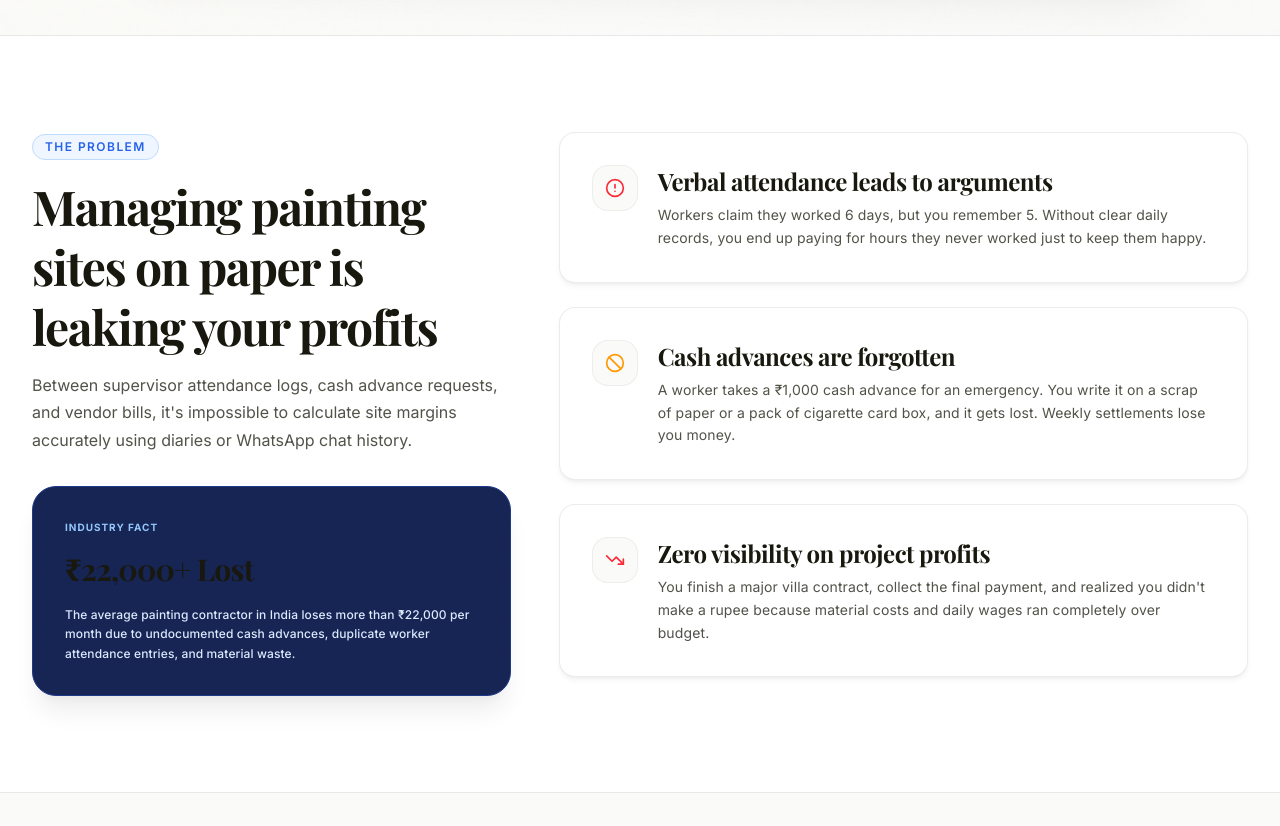
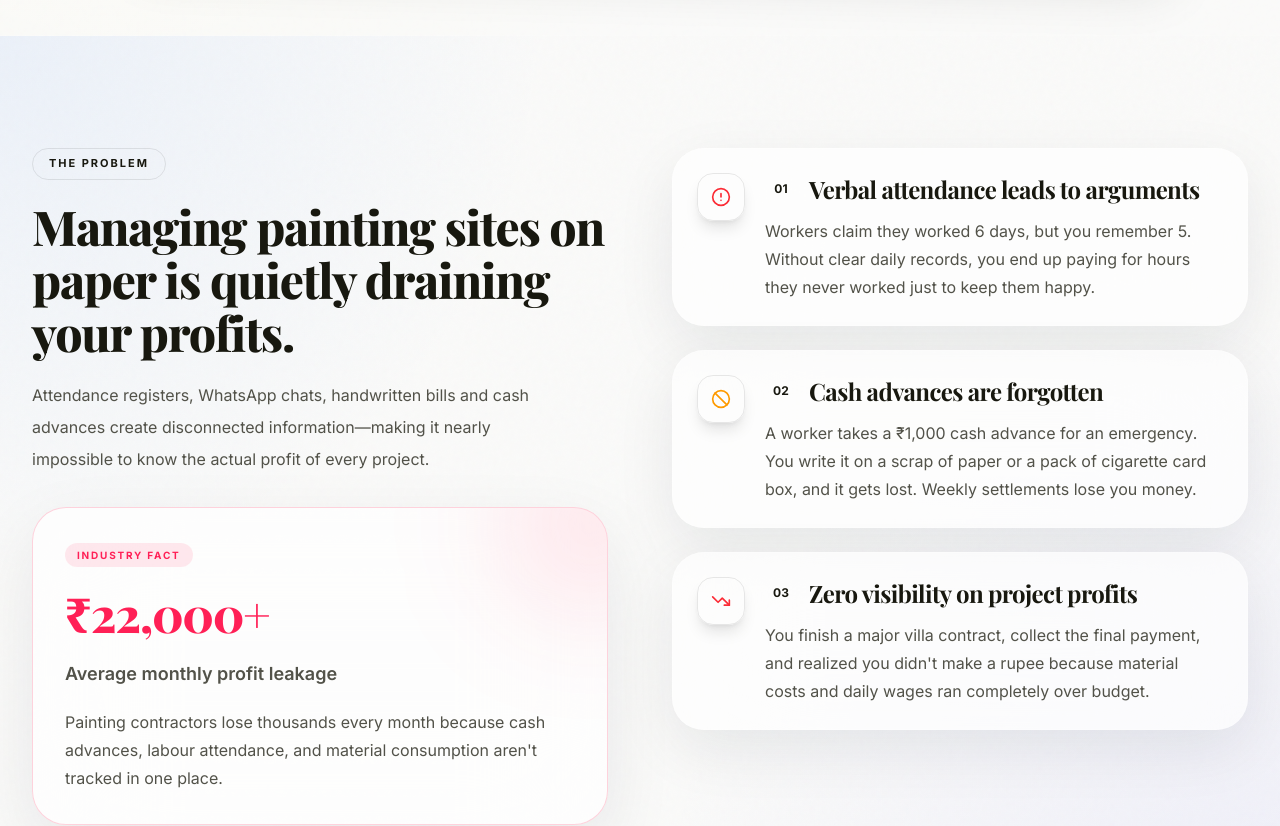
Before and after one commit to CHARLIE1210-A/cms-landing, a Next.js app: page / in a window 1280 px wide. Shown: the part 1400-2226 px from the top of the page. Built offline with nearby package versions, Linux system fonts and the light colour scheme; no server answers.

Commit message:
Redesign Problem-statement

```diff
--- a/components/landing/ProblemStatement.tsx
+++ b/components/landing/ProblemStatement.tsx
@@ -24,72 +24,213 @@ export default function ProblemStatement() {
   ];
 
   return (
-    <section id="problems" className="py-24 bg-surface-raised border-y border-edge-default relative">
-      <div className="max-w-7xl mx-auto px-4 sm:px-6 lg:px-8">
-        <div className="grid grid-cols-1 lg:grid-cols-12 gap-12 items-start">
+    <section
+      id="problems"
+      className="relative overflow-hidden border-y border-white/10 py-28"
+    >
+      {/* Background */}
+      <div className="absolute inset-0 bg-[radial-gradient(circle_at_top_left,rgba(59,130,246,.08),transparent_35%),radial-gradient(circle_at_bottom_right,rgba(99,102,241,.08),transparent_40%)]" />
 
-          {/* Left Column: Heading and High-Impact stat card */}
-          <div className="lg:col-span-5 space-y-8 text-left">
-            <div className="space-y-4">
-              <span className="eyebrow-pill">The Problem</span>
-              <h2 className="headline-section">
-                Managing painting sites on paper is leaking your profits
-              </h2>
-              <p className="body-base text-ink-secondary">
-                Between supervisor attendance logs, cash advance requests, and vendor bills, it's impossible to calculate site margins accurately using diaries or WhatsApp chat history.
-              </p>
+      <div className="relative mx-auto grid max-w-7xl grid-cols-1 items-start gap-16 px-4 sm:px-6 lg:grid-cols-12 lg:px-8">
+
+        {/* LEFT SIDE */}
+        <div className="space-y-8 lg:col-span-6">
+
+          <div className="space-y-5">
+
+            <div className="inline-flex rounded-full border border-primary/20 bg-primary/10 px-4 py-1.5 backdrop-blur-xl">
+              <span className="text-[11px] font-bold uppercase tracking-[0.18em] text-primary">
+                The Problem
+              </span>
             </div>
 
-            {/* High-Impact Leak Block */}
+            <h2 className="max-w-xl text-4xl font-black tracking-tight text-foreground sm:text-5xl">
+              Managing painting sites on paper is quietly draining your profits.
+            </h2>
+
+            <p className="max-w-lg text-base leading-8 text-muted-foreground">
+              Attendance registers, WhatsApp chats, handwritten bills and cash
+              advances create disconnected information—making it nearly impossible
+              to know the actual profit of every project.
+            </p>
+
+          </div>
+
+          {/* Industry Fact */}
+
           <motion.div
             variants={scaleIn}
             initial="hidden"
             whileInView="show"
             viewport={{ once: true }}
-              className="bg-brand-950 text-white rounded-3xl p-8 relative overflow-hidden shadow-card-lg border border-brand-900"
+            whileHover={{
+              y: -6,
+              scale: 1.02,
+            }}
+            transition={{ duration: .35 }}
+            className="
+          relative
+          overflow-hidden
+          rounded-[34px]
+          border
+          border-rose-500/20
+          bg-white/70
+          p-8
+          shadow-[0_25px_70px_rgba(15,23,42,.08)]
+          backdrop-blur-3xl
+
+          dark:bg-slate-950/70
+        "
           >
-              <div className="absolute inset-0 bg-noise opacity-10 pointer-events-none" />
-              <div className="relative z-10 space-y-4">
-                <span className="text-[10px] font-extrabold text-brand-300 uppercase tracking-widest block">
+
+            {/* Glow */}
+
+            <div className="absolute -right-16 -top-16 h-40 w-40 rounded-full bg-rose-500/15 blur-3xl" />
+
+            <div className="relative space-y-5">
+
+              <div className="inline-flex rounded-full bg-rose-500/10 px-3 py-1 text-[10px] font-bold uppercase tracking-[0.18em] text-rose-500">
                 Industry Fact
-                </span>
-                <h3 className="font-heading font-bold text-2xl sm:text-3xl tracking-tight leading-tight">
-                  ₹22,000+ Lost
-                </h3>
-                <p className="text-xs text-brand-100 leading-relaxed font-medium">
-                  The average painting contractor in India loses more than ₹22,000 per month due to undocumented cash advances, duplicate worker attendance entries, and material waste.
-                </p>
-              </div>
-            </motion.div>
               </div>
 
-          {/* Right Column: Stacked Problem List */}
-          <div className="lg:col-span-7 space-y-6">
+              <h3 className="text-5xl font-black tracking-tight text-rose-500">
+                ₹22,000+
+              </h3>
+
+              <p className="text-lg font-semibold text-foreground">
+                Average monthly profit leakage
+              </p>
+
+              <p className="leading-7 text-muted-foreground">
+                Painting contractors lose thousands every month because cash
+                advances, labour attendance, and material consumption aren't tracked
+                in one place.
+              </p>
+
+            </div>
+
+          </motion.div>
+
+        </div>
+
+        {/* RIGHT SIDE */}
+
+        <div className="space-y-6 lg:col-span-6">
+
           {problems.map((prob, idx) => (
+
             <motion.div
               key={idx}
               variants={fadeUp}
               initial="hidden"
               whileInView="show"
               viewport={{ once: true }}
-                className="card-feature bg-white flex flex-col sm:flex-row items-start gap-5"
+              whileHover={{
+                y: -6,
+                scale: 1.015,
+              }}
+              transition={{
+                duration: .3,
+              }}
+              className="
+            group
+            relative
+            overflow-hidden
+            rounded-[32px]
+            border
+            border-white/20
+            bg-white/65
+            p-6
+            shadow-[0_20px_60px_rgba(15,23,42,.08)]
+            backdrop-blur-3xl
+
+            dark:border-white/10
+            dark:bg-slate-950/70
+          "
             >
-                <div className="p-3 bg-surface-base rounded-2xl border border-edge-subtle shrink-0">
+
+              {/* Hover Glow */}
+
+              <div
+                className="
+              absolute
+              inset-0
+              opacity-0
+              transition-opacity
+              duration-500
+
+              group-hover:opacity-100
+              bg-gradient-to-r
+              from-primary/5
+              via-transparent
+              to-primary/5
+            "
+              />
+
+              <div className="relative flex flex-col gap-5 sm:flex-row">
+
+                {/* Icon */}
+
+                <div
+                  className="
+                flex
+                h-12
+                w-12
+                shrink-0
+                items-center
+                justify-center
+
+                rounded-2xl
+
+                border
+                border-primary/15
+
+                bg-primary/10
+
+                text-primary
+
+                shadow-lg
+                shadow-primary/10
+
+                transition-transform
+                duration-300
+
+                group-hover:scale-110
+              "
+                >
                   {prob.icon}
                 </div>
-                <div className="text-left space-y-1.5">
-                  <h3 className="headline-card text-ink-primary">
+
+                {/* Content */}
+
+                <div className="space-y-3">
+
+                  <div className="flex items-center gap-3">
+
+                    <div className="flex h-8 w-8 items-center justify-center rounded-full bg-primary/10 text-xs font-black text-primary">
+                      {String(idx + 1).padStart(2, "0")}
+                    </div>
+
+                    <h3 className="text-2xl font-bold tracking-tight text-foreground">
                       {prob.title}
                     </h3>
-                  <p className="body-sm text-ink-secondary">
+
+                  </div>
+
+                  <p className="leading-7 text-muted-foreground">
                     {prob.description}
                   </p>
-                </div>
-              </motion.div>
-            ))}
+
                 </div>
 
               </div>
+
+            </motion.div>
+
+          ))}
+
+        </div>
+
       </div>
     </section>
   );
```
Lines whose indentation alone changed are shown as unchanged.
